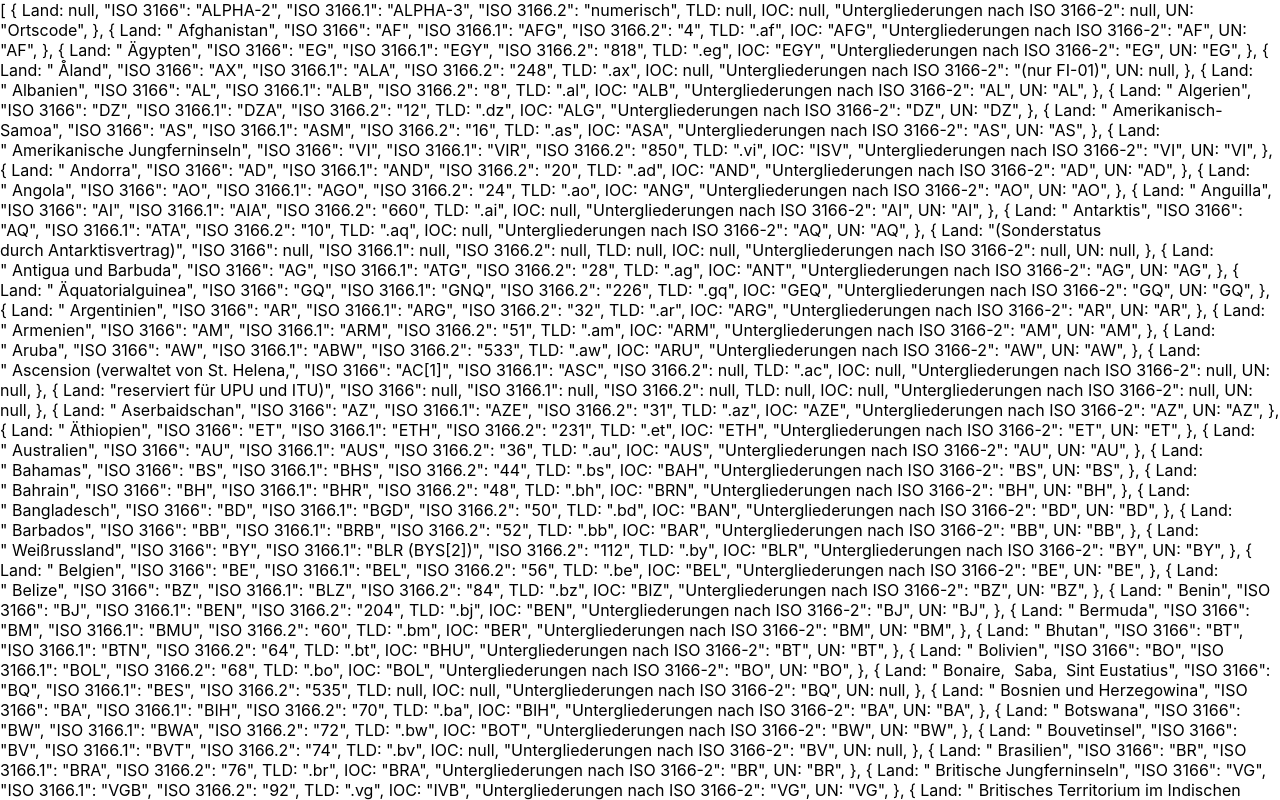
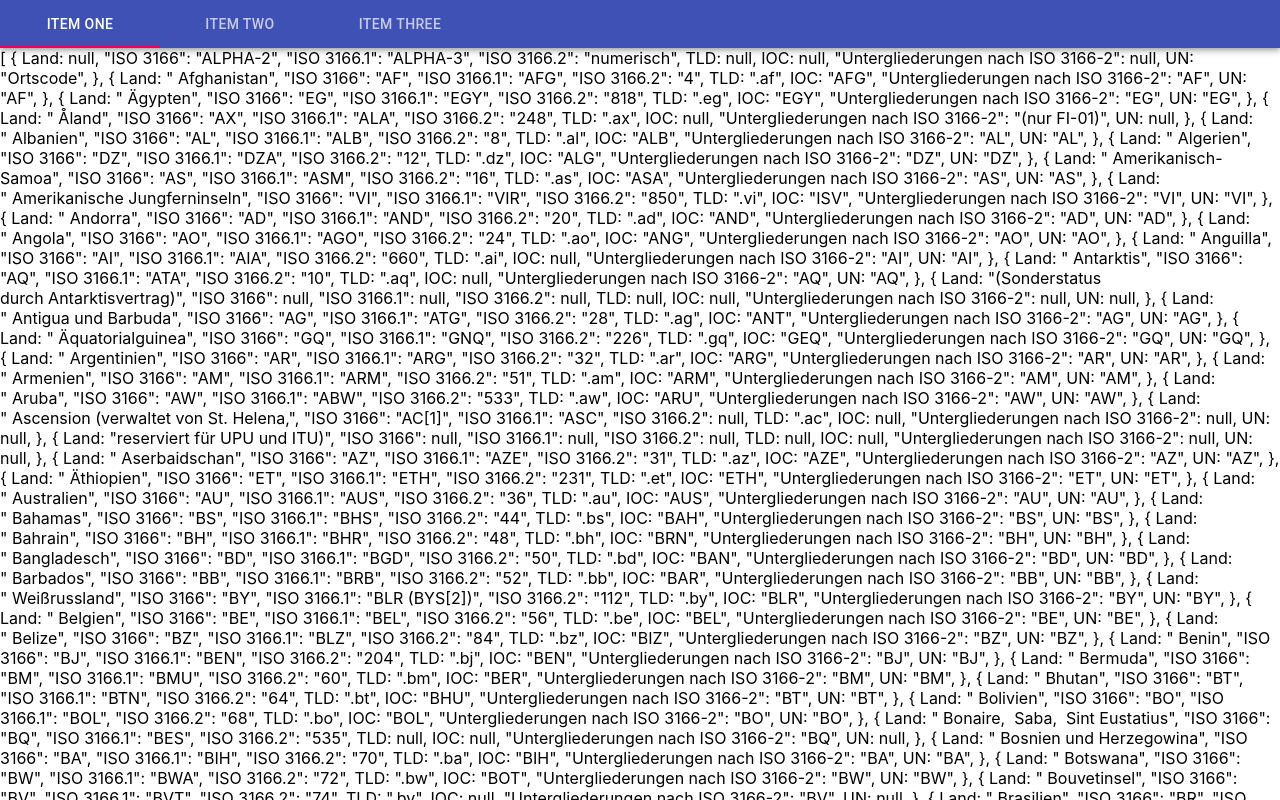
Before and after one commit to FranzFlueckiger/hackathon_2021, a React (Create React App) app: page / in a window 1280 px wide. Shown: the top 800 px of the page. Built offline with nearby package versions, Linux system fonts and the light colour scheme.

Commit message:
Add header

```diff
--- a/src/App.tsx
+++ b/src/App.tsx
@@ -1,10 +1,30 @@
+import { AppBar, Tabs, Tab } from "@material-ui/core";
+import React from "react";
 import "./App.css";
 import { country_mappings } from "./data/countriy_mappings";
 import { data } from "./data/processed_hackathon_data";
 
 function App() {
+  const [value, setValue] = React.useState(0);
+
+  const handleChange = (event: any, newValue: any) => {
+    setValue(newValue);
+  };
+
   return (
     <>
+      <AppBar position="static">
+        <Tabs
+          value={value}
+          onChange={handleChange}
+          aria-label="simple tabs example"
+        >
+          <Tab label="Item One" />
+          <Tab label="Item Two" />
+          <Tab label="Item Three" />
+        </Tabs>
+      </AppBar>
+
       {console.log(data)}
       {country_mappings}
     </>
```
